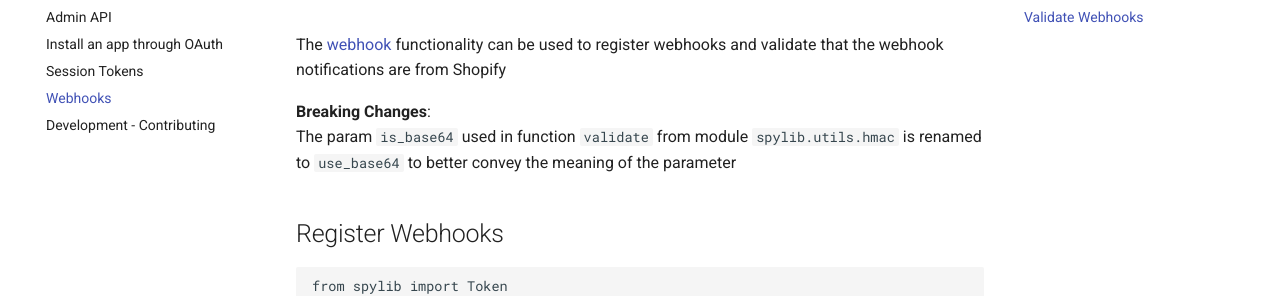
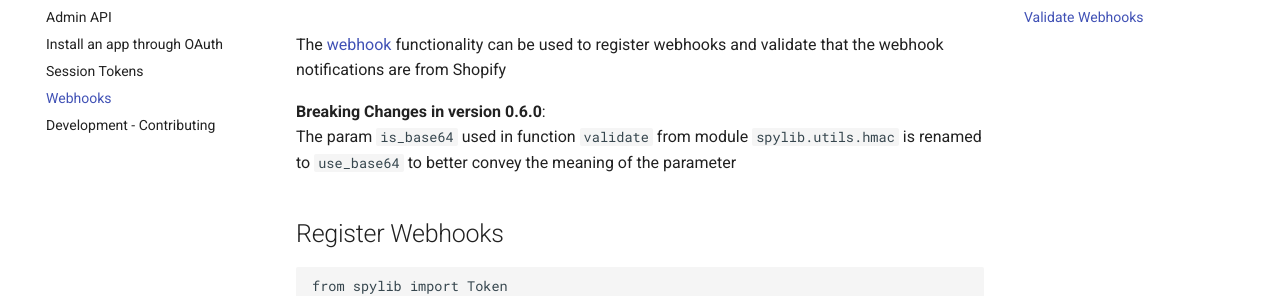
Before and after one commit to SatelCreative/spylib, an MkDocs documentation site: the page built from docs/webhooks.md, in a window 1280 px wide. Shown: the part 148-444 px from the top of the page. Built offline with MkDocs 1.6.1 and Material for MkDocs 9.7.7, drawn with Linux system fonts in a browser that asks for light colours; comment, search, counter and statistics services are not loaded.

Commit message:
Update docs/webhooks.md
Co-authored-by: Anthony Hillairet <ant@satel.ca>

```diff
--- a/docs/webhooks.md
+++ b/docs/webhooks.md
@@ -3,7 +3,7 @@
 The [webhook](https://shopify.dev/apps/webhooks/configuration)
 functionality can be used to register webhooks and validate that the webhook notifications are from Shopify
 
-**Breaking Changes**: <br>
+**Breaking Changes in version 0.6.0**: <br>
 The param `is_base64` used in function `validate` from module `spylib.utils.hmac` is renamed to `use_base64`
 to better convey the meaning of the parameter
 
```
